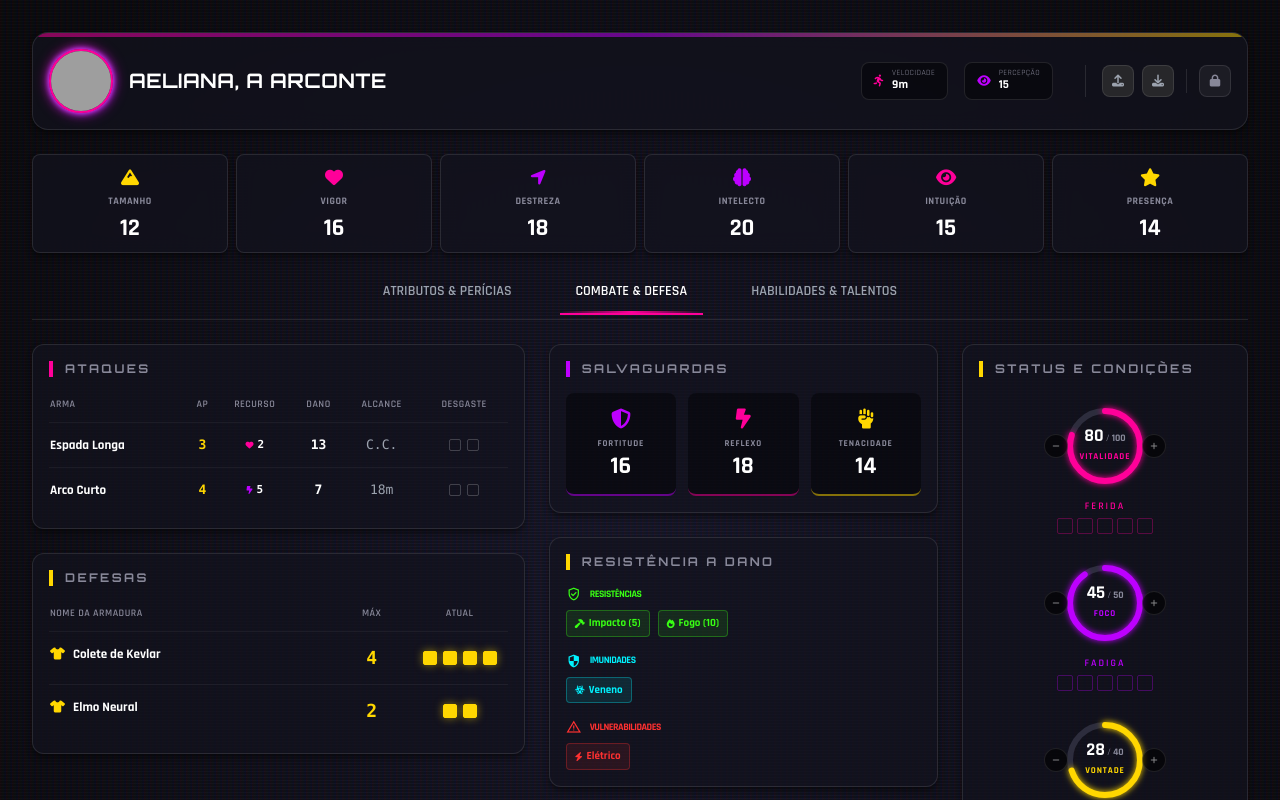
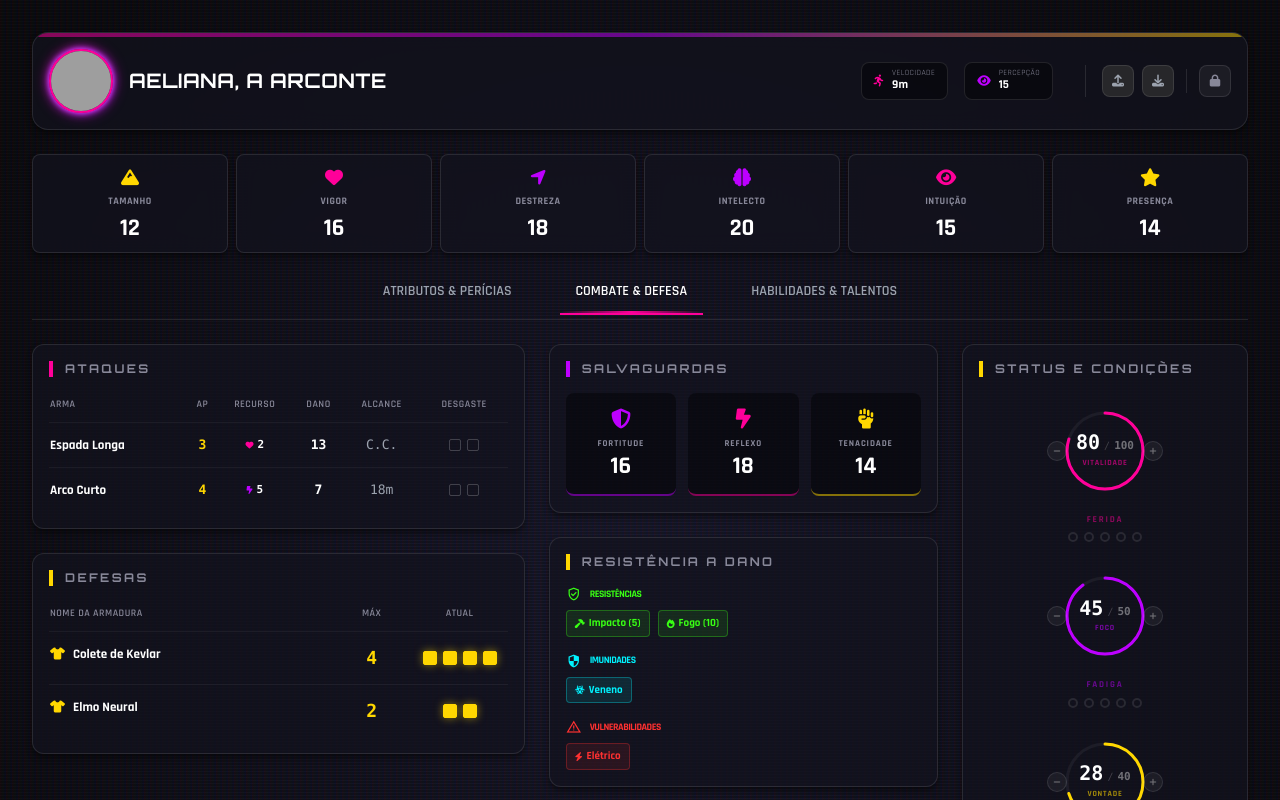
Before and after one commit to Lepesqueur/rpg_npc_sheet, a React (Vite) app: page / in a window 1280 px wide. Both pictures are taken after a click on the link "COMBATE & DEFESA". Shown: the top 800 px of the page. Built offline with nearby package versions, Linux system fonts and the light colour scheme; grey boxes are pictures that could not be loaded.

Commit message:
simplificando recursos heroicos

```diff
--- /dev/null
+++ b/src/components/CircularProgress.jsx
@@ -0,0 +1,86 @@
+import React from 'react';
+import { useCharacter } from '../context/CharacterContext';
+
+const CircularProgress = ({ value, max, color, label, sublabel, shadowColor, statusKey, isEditMode }) => {
+    const { characterData, updateStatusMax, updateStatus, updateConditionLevel } = useCharacter();
+    const statusLevel = characterData[statusKey].level || 0;
+    const radius = 35;
+    const circumference = 2 * Math.PI * radius;
+    const progress = (value / max) * circumference;
+    const offset = circumference - progress;
+
+    return (
+        <div className="flex flex-col items-center gap-2 w-full shrink-0">
+            <div className="relative w-[90px] h-[90px] flex items-center justify-center">
+                {/* Botão de Diminuir (Esq) */}
+                <button
+                    onClick={() => updateStatus(statusKey, -1)}
+                    className="absolute -left-4 top-1/2 -translate-y-1/2 w-6 h-6 rounded-full bg-black/60 border border-white/10 flex items-center justify-center text-white/50 hover:text-white hover:border-white/30 transition-all z-10"
+                >
+                    <i className="fa-solid fa-minus text-[8px]"></i>
+                </button>
+
+                <svg className="w-full h-full transform -rotate-90">
+                    <circle cx="45" cy="45" r={radius} stroke="#2d2d3d" strokeWidth="6" fill="transparent" />
+                    <circle
+                        cx="45"
+                        cy="45"
+                        r={radius}
+                        stroke={color}
+                        strokeWidth="6"
+                        fill="transparent"
+                        strokeDasharray={circumference}
+                        strokeDashoffset={offset}
+                        strokeLinecap="round"
+                        className="transition-all duration-500 ease-out"
+                        style={{ filter: `drop-shadow(0 0 3px ${shadowColor || color})` }}
+                    />
+                </svg>
+
+                <div className="absolute inset-0 flex flex-col items-center justify-center">
+                    <div className="flex items-baseline justify-center">
+                        <span className="text-lg font-bold text-white leading-none">{value}</span>
+                        <span className="text-[10px] text-cyber-gray mx-0.5">/</span>
+                        {isEditMode ? (
+                            <input
+                                type="number"
+                                value={max}
+                                onChange={(e) => updateStatusMax(statusKey, e.target.value)}
+                                className="w-8 bg-black/40 border-b border-cyber-yellow/50 text-[11px] font-bold text-cyber-yellow text-center outline-none focus:border-cyber-yellow transition-all"
+                            />
+                        ) : (
+                            <span className="text-[10px] text-cyber-gray font-bold">{max}</span>
+                        )}
+                    </div>
+                    <span className="text-[9px] uppercase font-bold tracking-widest mt-1" style={{ color }}>{label}</span>
+                </div>
+
+                {/* Botão de Aumentar (Dir) */}
+                <button
+                    onClick={() => updateStatus(statusKey, 1)}
+                    className="absolute -right-4 top-1/2 -translate-y-1/2 w-6 h-6 rounded-full bg-black/60 border border-white/10 flex items-center justify-center text-white/50 hover:text-white hover:border-white/30 transition-all z-10"
+                >
+                    <i className="fa-solid fa-plus text-[8px]"></i>
+                </button>
+            </div>
+            <div className="flex flex-col items-center gap-1">
+                <span className="text-[10px] uppercase tracking-[0.2em] font-semibold" style={{ color }}>{sublabel}</span>
+                <div className="flex gap-1">
+                    {[1, 2, 3, 4, 5].map(i => {
+                        const isActive = statusLevel >= i;
+                        return (
+                            <div
+                                key={i}
+                                onClick={() => updateConditionLevel(statusKey, i)}
+                                className={`w-4 h-4 border rounded-sm cursor-pointer transition-all hover:scale-110 ${isActive ? 'bg-current shadow-[0_0_8px_currentColor]' : 'bg-transparent overflow-hidden opacity-30 hover:opacity-100'}`}
+                                style={{ borderColor: color, color: color }}
+                            ></div>
+                        );
+                    })}
+                </div>
+            </div>
+        </div>
+    );
+};
+
+export default CircularProgress;
--- /dev/null
+++ b/src/components/StatusSection.jsx
@@ -0,0 +1,44 @@
+import React from 'react';
+import CircularProgress from './CircularProgress';
+import { useCharacter } from '../context/CharacterContext';
+
+const StatusSection = () => {
+    const { characterData, isEditMode } = useCharacter();
+
+    return (
+        <div className="border border-white/10 rounded-xl p-4 flex flex-col glass-card">
+            <h3 className="text-cyber-gray text-xs font-bold tracking-[0.2em] uppercase mb-4 pl-3 border-l-4 border-cyber-yellow font-display">Status do Personagem</h3>
+            <div className="flex flex-col sm:flex-row lg:flex-col xl:flex-row gap-8 items-center justify-around py-4">
+                <CircularProgress
+                    value={characterData.vitality.current}
+                    max={characterData.vitality.max}
+                    color="#ff007f"
+                    label="Vitalidade"
+                    sublabel="Ferida"
+                    statusKey="vitality"
+                    isEditMode={isEditMode}
+                />
+                <CircularProgress
+                    value={characterData.focus.current}
+                    max={characterData.focus.max}
+                    color="#bd00ff"
+                    label="Foco"
+                    sublabel="Fadiga"
+                    statusKey="focus"
+                    isEditMode={isEditMode}
+                />
+                <CircularProgress
+                    value={characterData.will.current}
+                    max={characterData.will.max}
+                    color="#ffd700"
+                    label="Vontade"
+                    sublabel="Trauma"
+                    statusKey="will"
+                    isEditMode={isEditMode}
+                />
+            </div>
+        </div>
+    );
+};
+
+export default StatusSection;
--- a/src/tabs/CombatTab.jsx
+++ b/src/tabs/CombatTab.jsx
@@ -13,46 +13,45 @@ const ARMOR_TYPES = {
 };
 
 // Componente simples de progresso circular usando SVG
-const CircularProgress = ({ value, max, color, label, sublabel, shadowColor, statusKey, isEditMode }) => {
+const CircularProgress = ({ value, max, color, label, sublabel, statusKey, isEditMode }) => {
     const { characterData, updateStatusMax, updateStatus, updateConditionLevel } = useCharacter();
     const statusLevel = characterData[statusKey].level || 0;
-    const radius = 35;
+    const radius = 38;
     const circumference = 2 * Math.PI * radius;
     const progress = (value / max) * circumference;
     const offset = circumference - progress;
 
     return (
-        <div className="flex flex-col items-center gap-2 w-full shrink-0">
-            <div className="relative w-[90px] h-[90px] flex items-center justify-center">
-                {/* Botão de Diminuir (Esq) */}
+        <div className="flex flex-col items-center gap-3 w-full shrink-0">
+            <div className="relative w-[100px] h-[100px] flex items-center justify-center">
+                {/* Control Buttons - Tightly integrated */}
                 <button
                     onClick={() => updateStatus(statusKey, -1)}
-                    className="absolute -left-4 top-1/2 -translate-y-1/2 w-6 h-6 rounded-full bg-black/60 border border-white/10 flex items-center justify-center text-white/50 hover:text-white hover:border-white/30 transition-all z-10"
+                    className="absolute -left-2 top-1/2 -translate-y-1/2 w-5 h-5 rounded-full bg-white/5 border border-white/10 flex items-center justify-center text-white/40 hover:text-white hover:bg-white/10 hover:border-white/30 transition-all z-10"
                 >
                     <i className="fa-solid fa-minus text-[8px]"></i>
                 </button>
 
                 <svg className="w-full h-full transform -rotate-90">
-                    <circle cx="45" cy="45" r={radius} stroke="#2d2d3d" strokeWidth="6" fill="transparent" />
+                    <circle cx="50" cy="50" r={radius} stroke="rgba(255,255,255,0.05)" strokeWidth="3" fill="transparent" />
                     <circle
-                        cx="45"
-                        cy="45"
+                        cx="50"
+                        cy="50"
                         r={radius}
                         stroke={color}
-                        strokeWidth="6"
+                        strokeWidth="3"
                         fill="transparent"
                         strokeDasharray={circumference}
                         strokeDashoffset={offset}
                         strokeLinecap="round"
-                        className="transition-all duration-500 ease-out"
-                        style={{ filter: `drop-shadow(0 0 3px ${shadowColor || color})` }}
+                        className="transition-all duration-700 ease-in-out"
                     />
                 </svg>
 
                 <div className="absolute inset-0 flex flex-col items-center justify-center">
-                    <div className="flex items-baseline justify-center">
-                        <span className="text-lg font-bold text-white leading-none">{value}</span>
-                        <span className="text-[10px] text-cyber-gray mx-0.5">/</span>
+                    <div className="flex items-baseline justify-center font-mono">
+                        <span className="text-xl font-black text-white leading-none">{value}</span>
+                        <span className="text-[10px] text-white/20 mx-1">/</span>
                         {isEditMode ? (
                             <input
                                 type="number"
@@ -61,31 +60,34 @@ const CircularProgress = ({ value, max, color, label, sublabel, shadowColor, sta
                                 className="w-8 bg-black/40 border-b border-cyber-yellow/50 text-[11px] font-bold text-cyber-yellow text-center outline-none focus:border-cyber-yellow transition-all"
                             />
                         ) : (
-                            <span className="text-[10px] text-cyber-gray font-bold">{max}</span>
+                            <span className="text-[11px] text-white/40 font-bold">{max}</span>
                         )}
                     </div>
-                    <span className="text-[9px] uppercase font-bold tracking-widest mt-1" style={{ color }}>{label}</span>
+                    <span className="text-[8px] uppercase font-black tracking-widest mt-0.5 opacity-60" style={{ color }}>{label}</span>
                 </div>
 
-                {/* Botão de Aumentar (Dir) */}
                 <button
                     onClick={() => updateStatus(statusKey, 1)}
-                    className="absolute -right-4 top-1/2 -translate-y-1/2 w-6 h-6 rounded-full bg-black/60 border border-white/10 flex items-center justify-center text-white/50 hover:text-white hover:border-white/30 transition-all z-10"
+                    className="absolute -right-2 top-1/2 -translate-y-1/2 w-5 h-5 rounded-full bg-white/5 border border-white/10 flex items-center justify-center text-white/40 hover:text-white hover:bg-white/10 hover:border-white/30 transition-all z-10"
                 >
                     <i className="fa-solid fa-plus text-[8px]"></i>
                 </button>
             </div>
-            <div className="flex flex-col items-center gap-1">
-                <span className="text-[10px] uppercase tracking-[0.2em] font-semibold" style={{ color }}>{sublabel}</span>
-                <div className="flex gap-1">
+
+            <div className="flex flex-col items-center gap-1.5">
+                <span className="text-[9px] uppercase tracking-[0.2em] font-bold opacity-50" style={{ color }}>{sublabel}</span>
+                <div className="flex gap-1.5">
                     {[1, 2, 3, 4, 5].map(i => {
                         const isActive = statusLevel >= i;
                         return (
                             <div
                                 key={i}
                                 onClick={() => updateConditionLevel(statusKey, i)}
-                                className={`w-4 h-4 border rounded-sm cursor-pointer transition-all hover:scale-110 ${isActive ? 'bg-current shadow-[0_0_8px_currentColor]' : 'bg-transparent overflow-hidden opacity-30 hover:opacity-100'}`}
-                                style={{ borderColor: color, color: color }}
+                                className={`w-2.5 h-2.5 rounded-full border-2 cursor-pointer transition-all duration-300 hover:scale-125 ${isActive
+                                        ? 'bg-current border-transparent'
+                                        : 'bg-transparent border-white/10 hover:border-white/30'
+                                    }`}
+                                style={{ color: isActive ? color : 'inherit' }}
                             ></div>
                         );
                     })}
```
